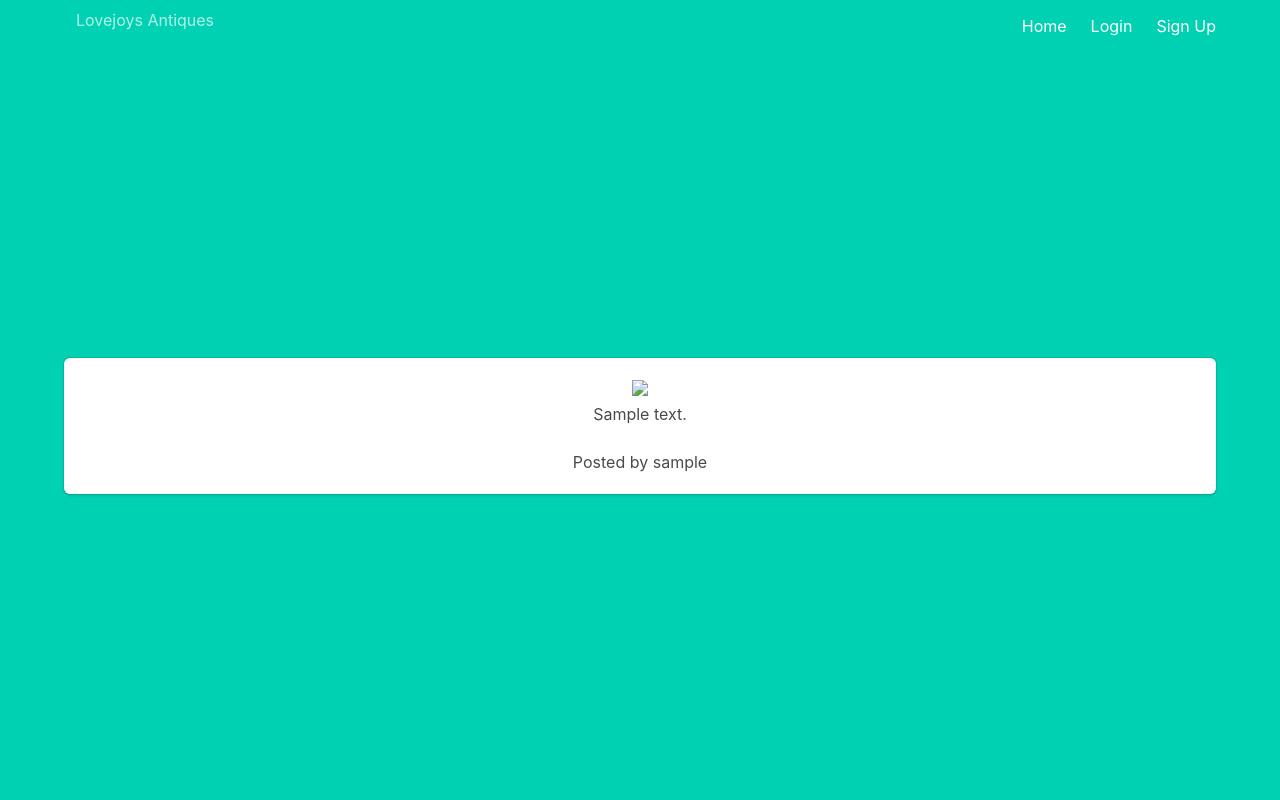
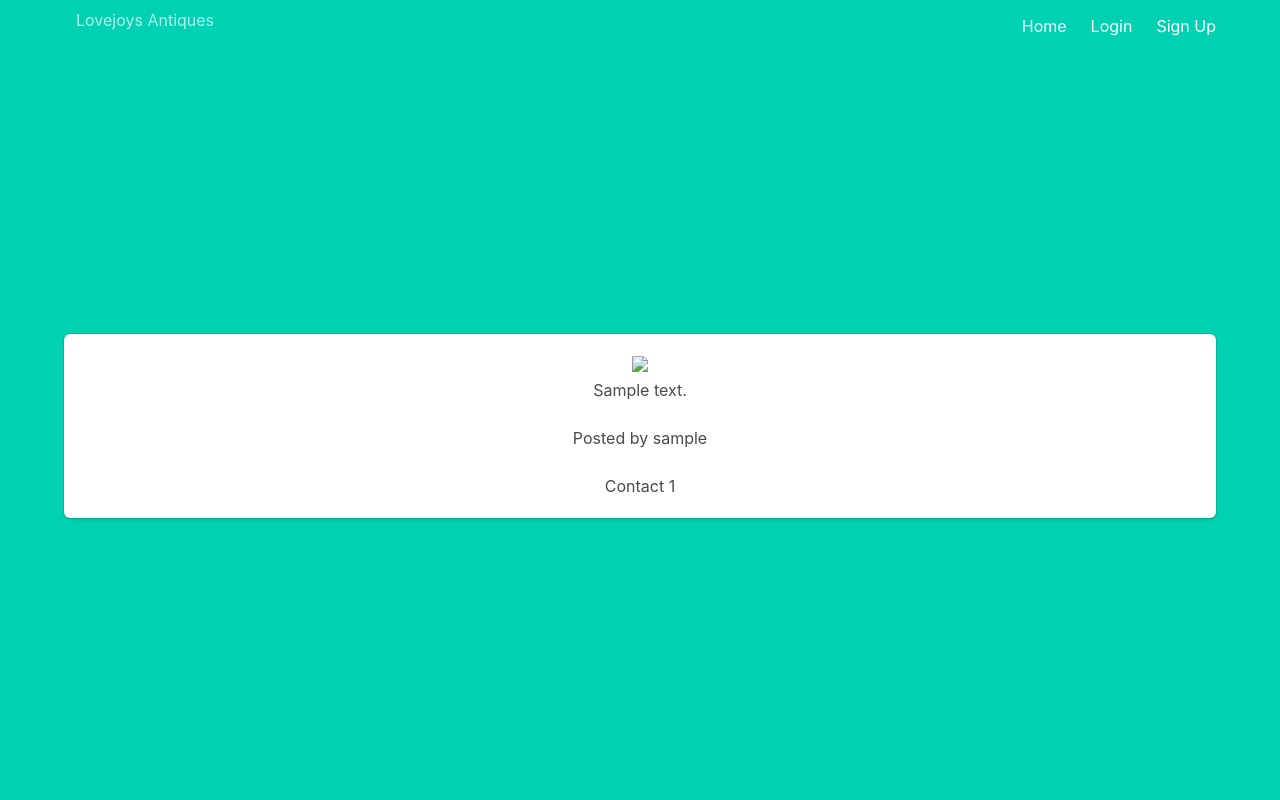
Before and after one commit to Henry-Ash-Williams/lovejoys-antiques, a Flask app: template project/templates/evaluations.html in a window 1280 px wide. Run offline with Flask 3, Linux system fonts and the light colour scheme; the template is opened without the code that fills it: most values are stand-ins (such as "Sample title", 1, 10 or a date in 2020); parts of the project's set-up code (start-up, migrations or seed data) failed here and were passed over; some libraries are stand-ins or nearby versions.

Commit message:
added README

```diff
--- a/project/templates/evaluations.html
+++ b/project/templates/evaluations.html
@@ -8,6 +8,8 @@
     <p>{{ evaluation.comments }}</p>
     <br>
     <p>Posted by {{ posted_by.username }}</p>
+    <br>
+    <p>Contact {{ posted_by.phone_number }}</p>
 </div>
 {% endfor %}
 {% endblock %}
```
Also changed, not shown: README.md.
